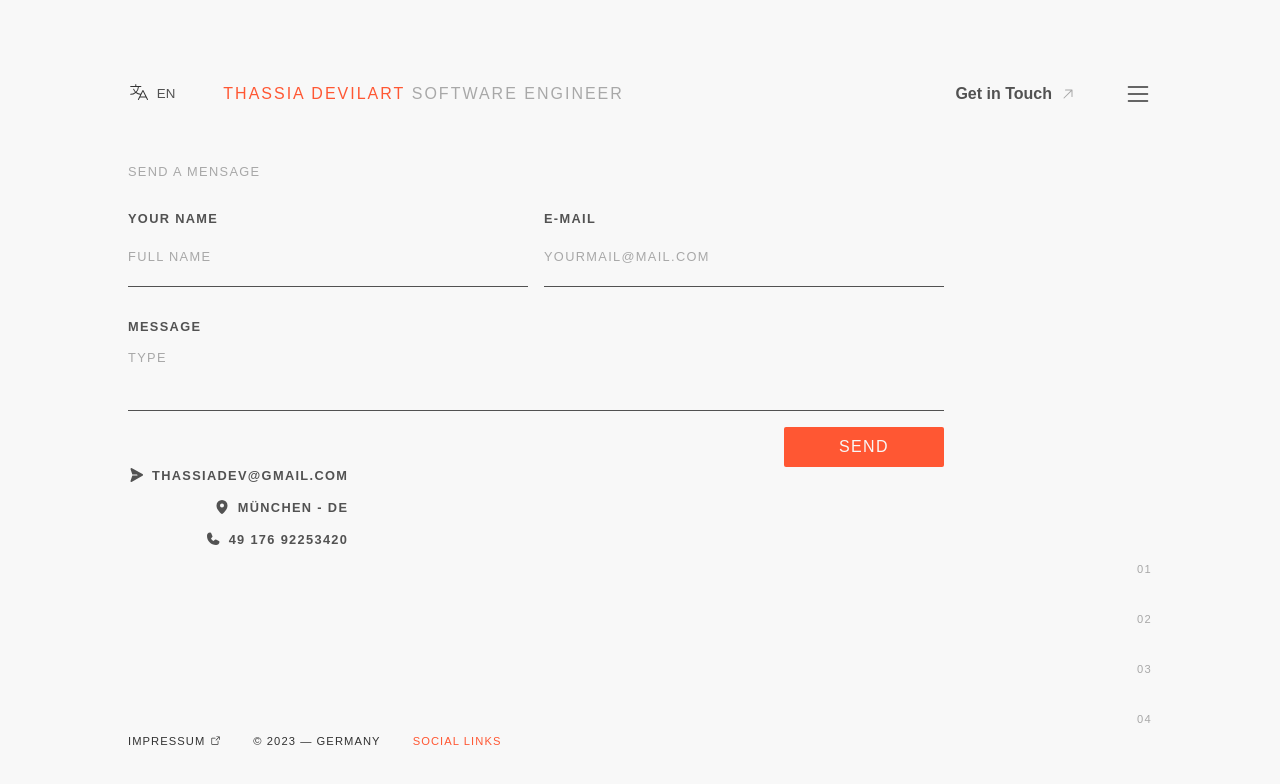
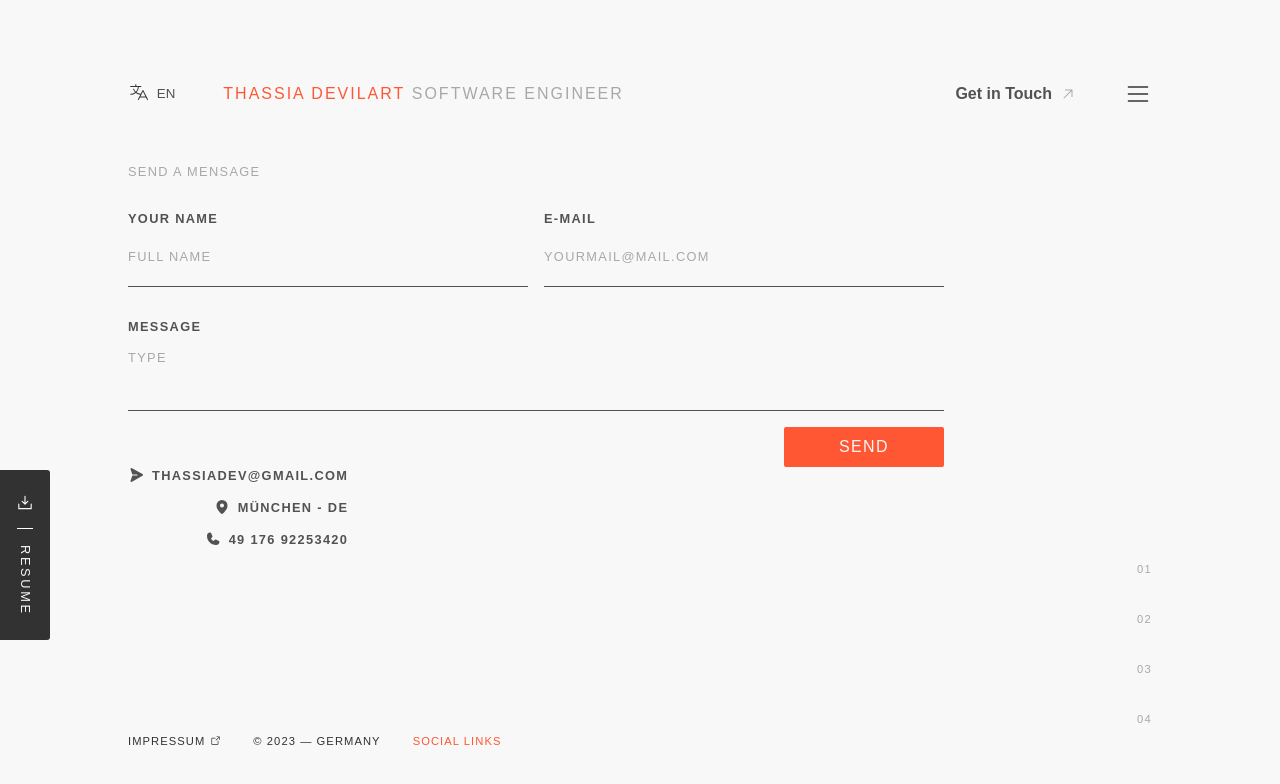
Before and after one commit to thassiadevilart/personal-website, a React (Vite) app: page / in a window 1280 px wide. Shown: the top 784 px of the page. Built offline with nearby package versions, Linux system fonts and the light colour scheme.

Commit message:
feat: create component BUTTON DOWNLOAD CV | style

```diff
--- a/src/components/App.jsx
+++ b/src/components/App.jsx
@@ -3,10 +3,13 @@ import { Header } from './Header'
 import { Footer } from './Footer'
 import { Pagination } from './Pagination'
 import { GetInTouch } from './GetInTouch'
+import { ButtonDownloadCV } from './ButtonDownloadCV'
 
 export function App(){
     return(
         <main className={styles.pageContentWrapper} >
+            <ButtonDownloadCV />
+
             <header>
                 <Header />
             </header>
--- /dev/null
+++ b/src/components/ButtonDownloadCV.jsx
@@ -0,0 +1,12 @@
+import styles from './ButtonDownloadCV.module.css'
+import { DownloadSimple} from "@phosphor-icons/react";
+
+export function ButtonDownloadCV(){
+    return (
+        <button className={styles.buttonDownloadCvWrapper}>
+            <DownloadSimple size={18} />
+            <div></div>
+            <p>Resume</p>
+        </button>
+    )
+}
--- /dev/null
+++ b/src/components/ButtonDownloadCV.module.css
@@ -0,0 +1,36 @@
+.buttonDownloadCvWrapper{
+    height: 170px;
+    width: 50px;
+
+    display: flex;
+    flex-direction: column;
+    align-items: center;
+    justify-content: space-around;
+
+    position: fixed;
+    left: 0;
+    bottom: 20%;
+
+    background: var(--color-gray-dark);
+    color: var(--color-primary-bg);
+    border: none;
+
+    border-radius: 0 3px 3px 0 ;
+    padding: 1rem 0;
+
+    cursor: pointer;
+
+    div{
+        width: 16px;
+        height: 1px;
+        background: white;
+    }
+
+    p{
+        font-size: 0.8rem;
+        letter-spacing: 2pt;
+        text-transform: uppercase;
+        font-weight: 100;
+        writing-mode: vertical-rl;
+    }
+}
```
